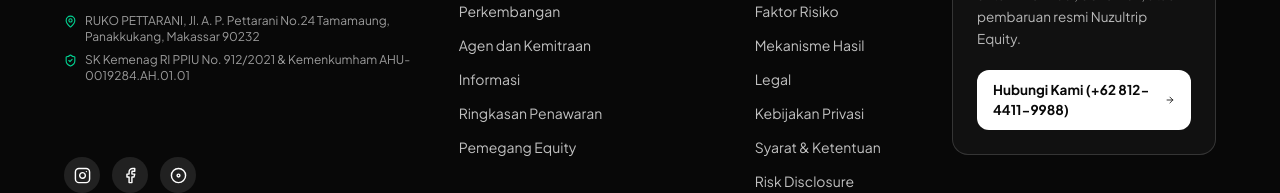
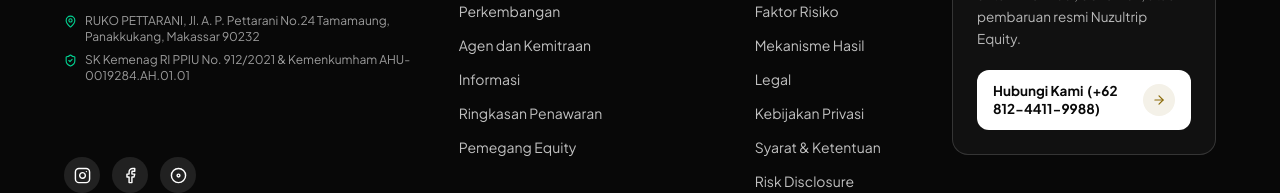
Before and after one commit to ayobisnisumrah-maker/Nuzultrip-Equity-V2, a React (Vite) app: page / in a window 1280 px wide. Shown: the part 10091-10284 px from the top of the page. Built offline with nearby package versions, Linux system fonts and the light colour scheme; no server answers; the database is empty.

Commit message:
fix: improve footer contact CTA responsiveness

```diff
--- a/src/components/layout/Footer.tsx
+++ b/src/components/layout/Footer.tsx
@@ -164,10 +164,15 @@ export const Footer: React.FC<FooterProps> = ({
                 href={`https://wa.me/${settings.contactPhone.replace(/[^0-9]/g, '')}?text=Halo%20Tim%20Investor%20Relations,%20saya%20membutuhkan%20informasi%20terbaru%20mengenai%20penawaran%20equity.`}
                 target="_blank"
                 rel="noopener noreferrer"
-                className="w-full py-2.5 px-4 rounded-xl bg-white text-[#090909] font-bold text-[13.5px] flex items-center justify-center gap-2 hover:bg-[#EDEDEB] transition-all group cursor-pointer"
+                className="w-full min-h-[56px] py-3 px-4 rounded-xl bg-white text-[#090909] font-bold text-[13.5px] flex items-center justify-between gap-3 hover:bg-[#EDEDEB] transition-all group cursor-pointer"
               >
-                <span>Hubungi Kami ({settings.contactPhone})</span>
-                <ArrowRight size={14} className="group-hover:translate-x-1 transition-transform" />
+                <span className="min-w-0 text-left leading-[1.35]">
+                  <span className="block sm:inline">Hubungi Kami</span>
+                  <span className="block sm:inline sm:ml-1 break-words">({settings.contactPhone})</span>
+                </span>
+                <span className="w-8 h-8 shrink-0 rounded-full bg-[#F4F1E8] flex items-center justify-center text-[#8B6B08]">
+                  <ArrowRight size={14} className="group-hover:translate-x-0.5 transition-transform" />
+                </span>
               </a>
             </div>
           </div>
```
